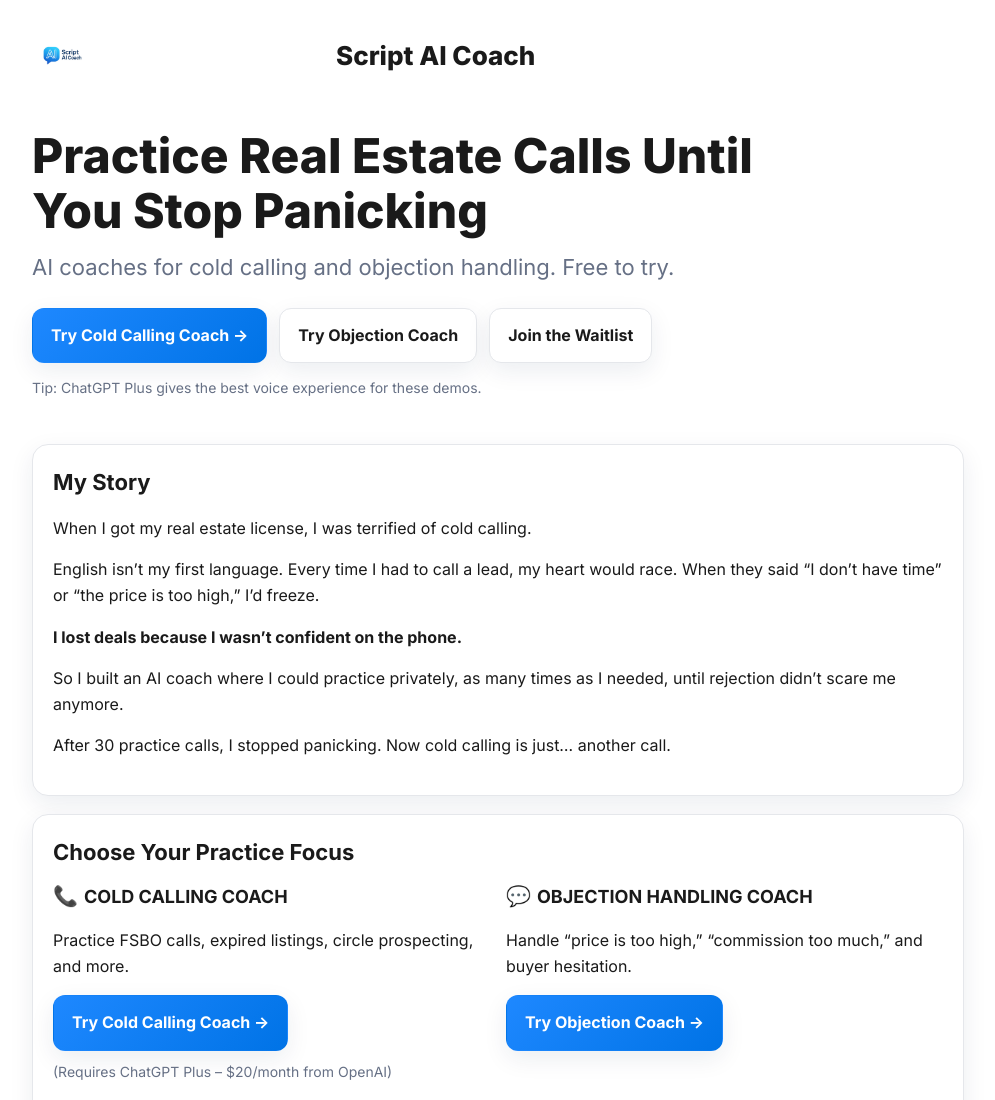
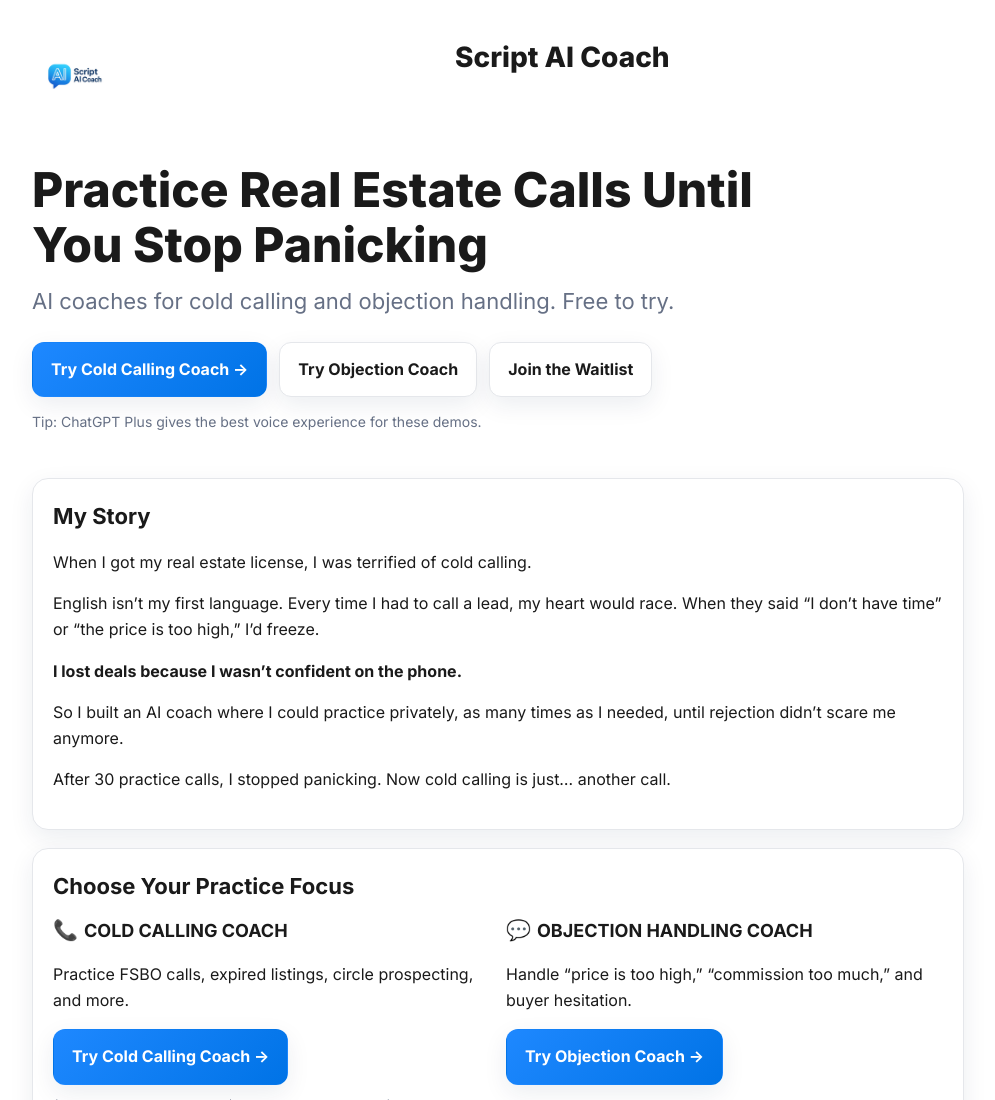
Before and after one commit to ankost10/landing-scriptaicoach, a plain HTML site: page index.html in a window 1280 px wide. Shown: the top 1100 px of the page, without its empty margins (142-1137 px from the left). Drawn offline with Linux system fonts and the light colour scheme.

Commit message:
Add files via upload

```diff
--- a/index.html
+++ b/index.html
@@ -8,8 +8,8 @@
   <link rel="preconnect" href="https://fonts.googleapis.com">
   <link rel="preconnect" href="https://fonts.gstatic.com" crossorigin>
   <link href="https://fonts.googleapis.com/css2?family=Inter:wght@400;500;600;700;800&display=swap" rel="stylesheet">
-  <link rel="icon" href="favicon.ico?v=9" type="image/x-icon">
-  <link rel="apple-touch-icon" href="favicon.jpeg?v=9">
+  <link rel="icon" href="favicon.ico?v=10" type="image/x-icon">
+  <link rel="apple-touch-icon" href="favicon.jpeg?v=10">
   <style>
     :root{
       --bg:#ffffff; --card:#ffffff; --text:#1A1A1A; --muted:#667085;
@@ -22,6 +22,9 @@
     a{color:var(--brand);text-decoration:none}
     a:hover{text-decoration:underline}
     .wrap{max-width:980px;margin:0 auto;padding:24px}
+    header{display:flex;align-items:flex-start;gap:18px;padding-top:8px;}
+    header img{height:90px;width:auto;flex-shrink:0;display:block}
+    header .brand{font-weight:800;font-size:28px;line-height:1.1;margin-top:10px;}
     .hero{padding:40px 0 12px}
     .headline{font-size:clamp(28px,5vw,48px);font-weight:800;line-height:1.15;margin:0}
     .sub{font-size:clamp(16px,2.6vw,22px);color:var(--muted);margin-top:12px}
@@ -48,12 +51,11 @@
 </head>
 <body>
   <div class="wrap">
-    <header style="display:flex; align-items:center; gap:16px;">
-      <img src="logo-horizontal.png?v=9"
+    <header>
+      <img src="logo-horizontal.png?v=10"
            alt="Script AI Coach logo"
-           style="height:64px; width:auto; display:block;"
-           onerror="this.onerror=null; this.src='logo.jpeg?v=9';" />
-      <div class="brand" style="font-size:26px; font-weight:800;">Script AI Coach</div>
+           onerror="this.onerror=null; this.src='logo.jpeg?v=10';" />
+      <div class="brand">Script AI Coach</div>
     </header>
 
     <section class="hero">
```
